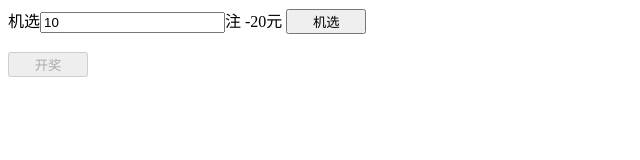
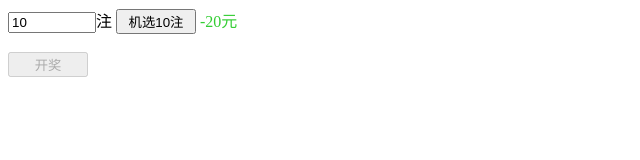
Before and after one commit to chenxin-code/ssq, a plain HTML site: page index.html in a window 1280 px wide. Shown: the whole page, without its empty margins (0-640 px from the left). Drawn offline with nearby package versions, Linux system fonts and the light colour scheme.

Commit message:
模拟双色球

```diff
--- a/index.html
+++ b/index.html
@@ -51,9 +51,9 @@
 </head>
 <body>
 <div id="VueBox">
-    机选<input type="number" v-model="zhushu"/>注
-    -{{2 * zhushu}}元
-    <button style="width: 80px;cursor: pointer;" @click="jixuan()" :disabled="zhushu <= 0">机选</button>
+    <input type="number" style="width: 80px;" v-model="zhushu"/>注
+    <button style="width: 80px;cursor: pointer;" @click="jixuan()" :disabled="zhushu <= 0">机选{{zhushu}}注</button>
+    <span style="color: limegreen;">-{{2 * zhushu}}元</span>
     <br/>
     <div v-for="(item,index) in jixuanResult" :key="index">
         <span class="jx-red-ball" :class="{match:item.red_format[0].match}">{{item.red_format[0].num}}</span>
@@ -63,7 +63,7 @@
         <span class="jx-red-ball" :class="{match:item.red_format[4].match}">{{item.red_format[4].num}}</span>
         <span class="jx-red-ball" :class="{match:item.red_format[5].match}">{{item.red_format[5].num}}</span>
         <span class="jx-blue-ball" :class="{match:item.blue_format[0].match}">{{item.blue_format[0].num}}</span>
-        <span style="color: red;" v-show="item.duijiang > 0">+{{item.duijiang}}元</span>
+        <span style="color: orangered;" v-show="item.duijiang > 0">+{{item.duijiang}}元</span>
         <br/>
     </div>
     <br/>
```
